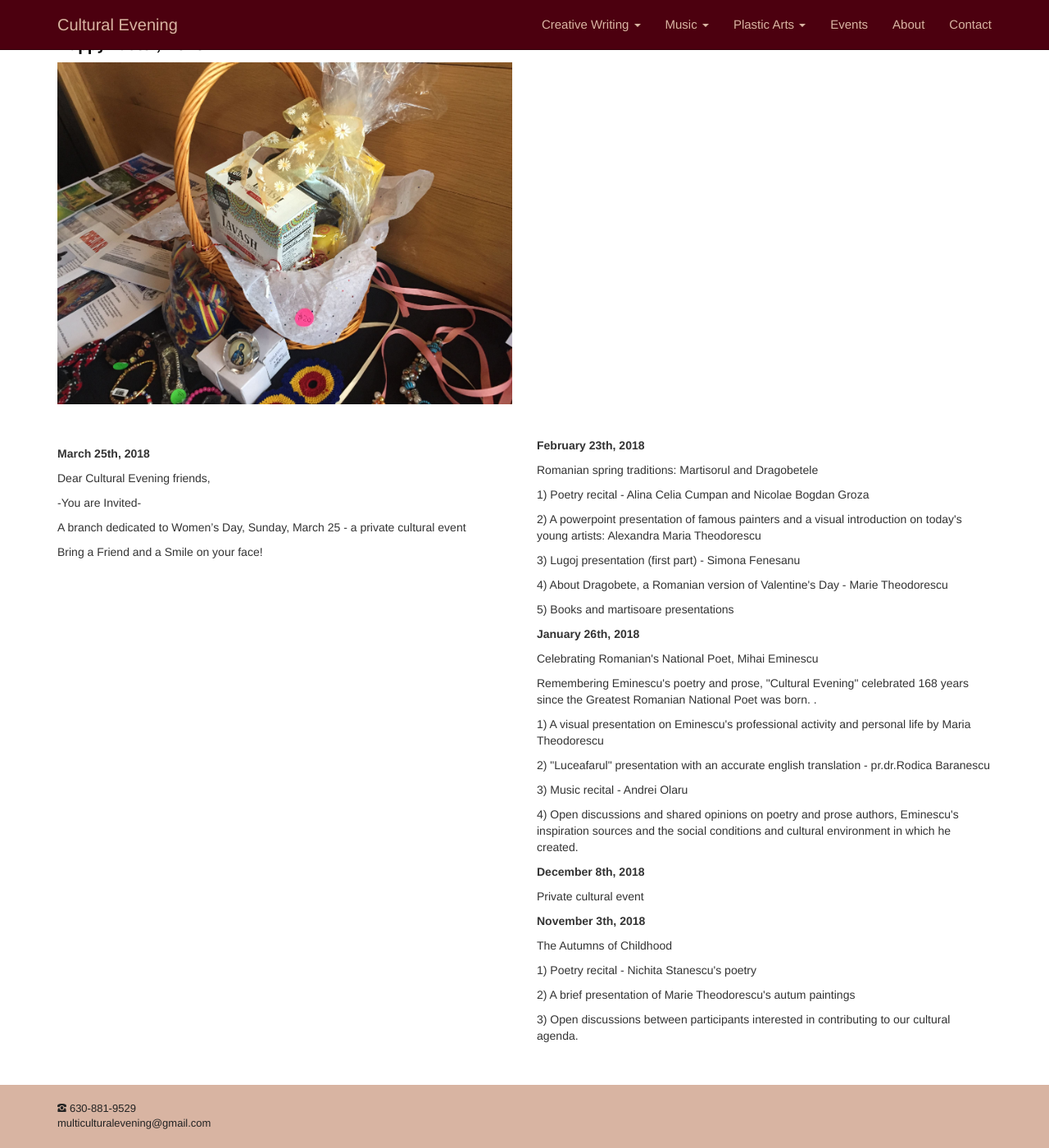
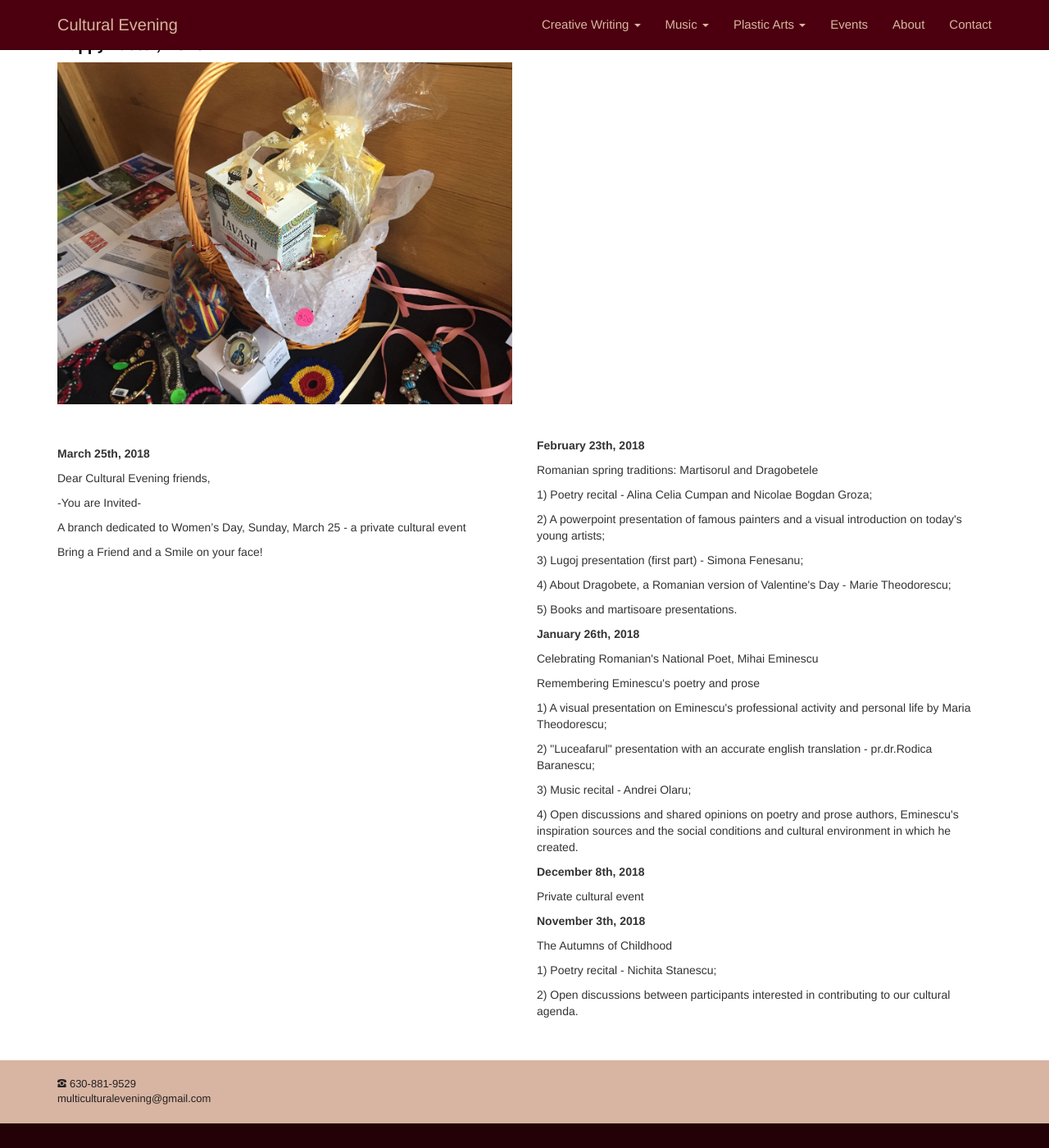
Before and after one commit to adrianth/culteve, a Jekyll site: the page built from en/events.html, in a window 1280 px wide and 1400 px high, scrolled down 1650 px. Shown: the whole window at 82% size. Built offline with Jekyll 4.4.1, drawn with Linux system fonts in a browser that asks for light colours; after the commit the page ends 3020 px from its top, so only the background shows below that; some of the changed text lies outside the part shown.

Commit message:
punctuatie

```diff
--- a/en/events.html
+++ b/en/events.html
@@ -69,12 +69,12 @@ title: Events
 
             <p style="text-align: justify">-poetry and music recitals-</p>
            <br>
-            <p>1) Brief introduction of Cultural Evening's hosts </p>
-            <p>2) Poetry recital - interested participants of all ages
-            <p>3) Youth's poetry - Maria Alexandra Theodorescu with a brief collection of her own writing </p>
-            <p>4) Autumn traditions - presented by Calina Boiciuc</p>
+            <p>1) Brief introduction of Cultural Evening's hosts; </p>
+            <p>2) Poetry recital - interested participants of all ages;
+            <p>3) Youth's poetry - Maria Alexandra Theodorescu with a brief poetry collection;</p>
+            <p>4) Autumn traditions - presented by Calina Boiciuc.</p>
 
-            <p> Backround sound and visual presentation by Marie Theodorescu</p>
+            <p> Backround music and visual presentation by Marie Theodorescu</p>
         </div>
         <div class="col-sm-6">
             <img class="img img-responsive" src="{{ site.baseurl }}/img/floareasoarelui.png" alt="" />
@@ -118,18 +118,18 @@ title: Events
 
             <p><strong>February 23th, 2018</strong></p>
             <p>Romanian spring traditions: Martisorul and Dragobetele</p>
-            <p>1) Poetry recital - Alina Celia Cumpan and Nicolae Bogdan Groza</p>
-            <p>2) A powerpoint presentation of famous painters and a visual introduction on today's young artists: Alexandra Maria Theodorescu</p>
-            <p>3) Lugoj presentation (first part) - Simona Fenesanu</p>
-            <p>4) About Dragobete, a Romanian version of Valentine's Day - Marie Theodorescu </p>
-            <p>5) Books and martisoare presentations </p>
+            <p>1) Poetry recital - Alina Celia Cumpan and Nicolae Bogdan Groza;</p>
+            <p>2) A powerpoint presentation of famous painters and a visual introduction on today's young artists;</p>
+            <p>3) Lugoj presentation (first part) - Simona Fenesanu;</p>
+            <p>4) About Dragobete, a Romanian version of Valentine's Day - Marie Theodorescu;</p>
+            <p>5) Books and martisoare presentations. </p>
 
             <p></p><strong>January 26th, 2018</strong></p>
             <p>Celebrating Romanian's National Poet, Mihai Eminescu</p>
-            <p>Remembering Eminescu's poetry and prose, "Cultural Evening" celebrated 168 years since the Greatest Romanian National Poet was born. .</p>
-            <p>1) A visual presentation on Eminescu's professional activity and personal life by Maria Theodorescu</p>
-            <p>2) "Luceafarul" presentation with an accurate english translation - pr.dr.Rodica Baranescu</p>
-            <p>3) Music recital - Andrei Olaru </p>
+            <p>Remembering Eminescu's poetry and prose</p>
+            <p>1) A visual presentation on Eminescu's professional activity and personal life by Maria Theodorescu;</p>
+            <p>2) "Luceafarul" presentation with an accurate english translation - pr.dr.Rodica Baranescu;</p>
+            <p>3) Music recital - Andrei Olaru;</p>
             <p>4) Open discussions and shared opinions on poetry and prose authors, Eminescu's inspiration sources and the social conditions and cultural environment in which he created.</p>
 
             <p></p><strong>December 8th, 2018</strong></p>
@@ -138,9 +138,8 @@ title: Events
             <p></p>
             <p>The Autumns of Childhood</p>
             <p style="text-align: justify">
-            <p>1) Poetry recital - Nichita Stanescu's poetry</p>
-            <p>2) A brief presentation of Marie Theodorescu's autum paintings</p>
-            <p>3) Open discussions between participants interested in contributing to our cultural agenda.</p>
+            <p>1) Poetry recital - Nichita Stanescu;</p>
+            <p>2) Open discussions between participants interested in contributing to our cultural agenda.</p>
         </div>
     </div>
 </div>
```
Also changed, not shown: other parts of en/events.html (+5 -5 lines).
